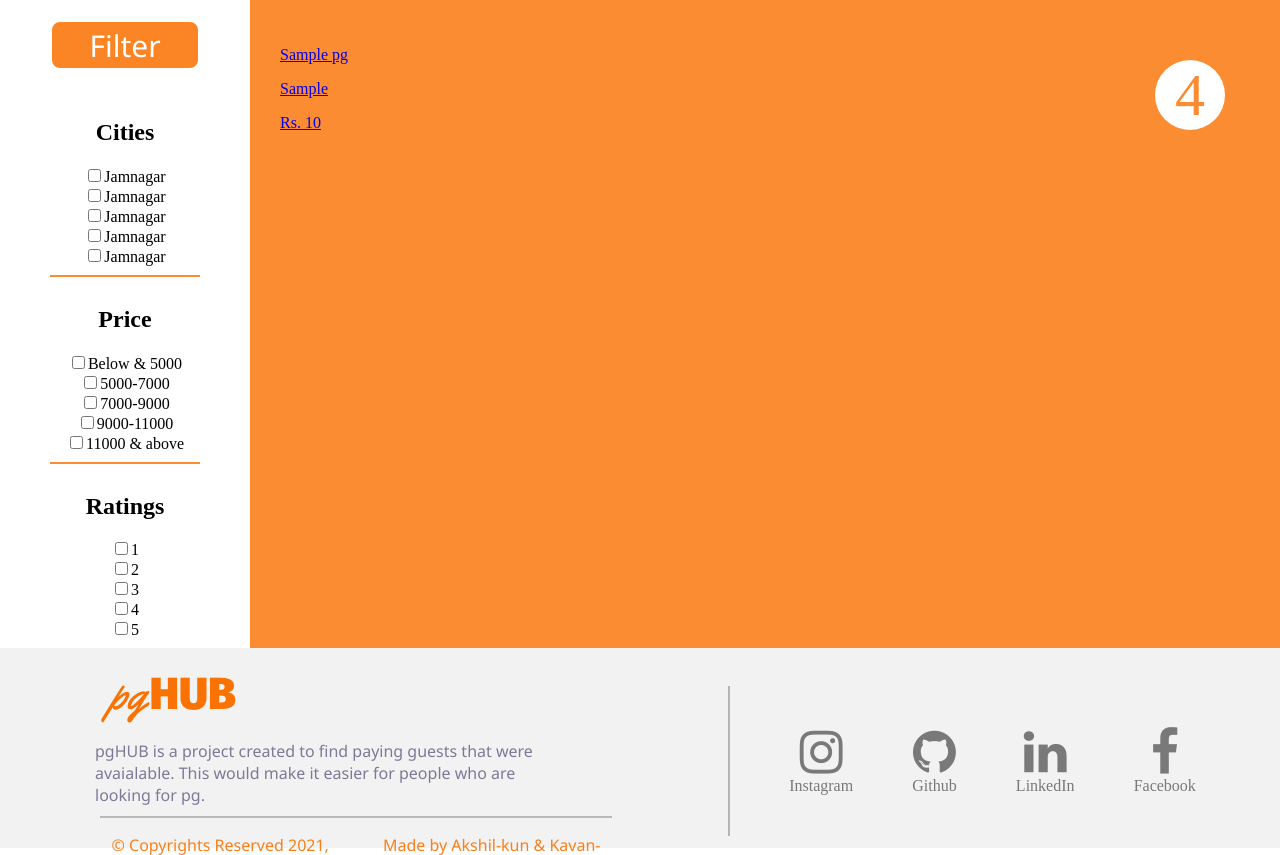
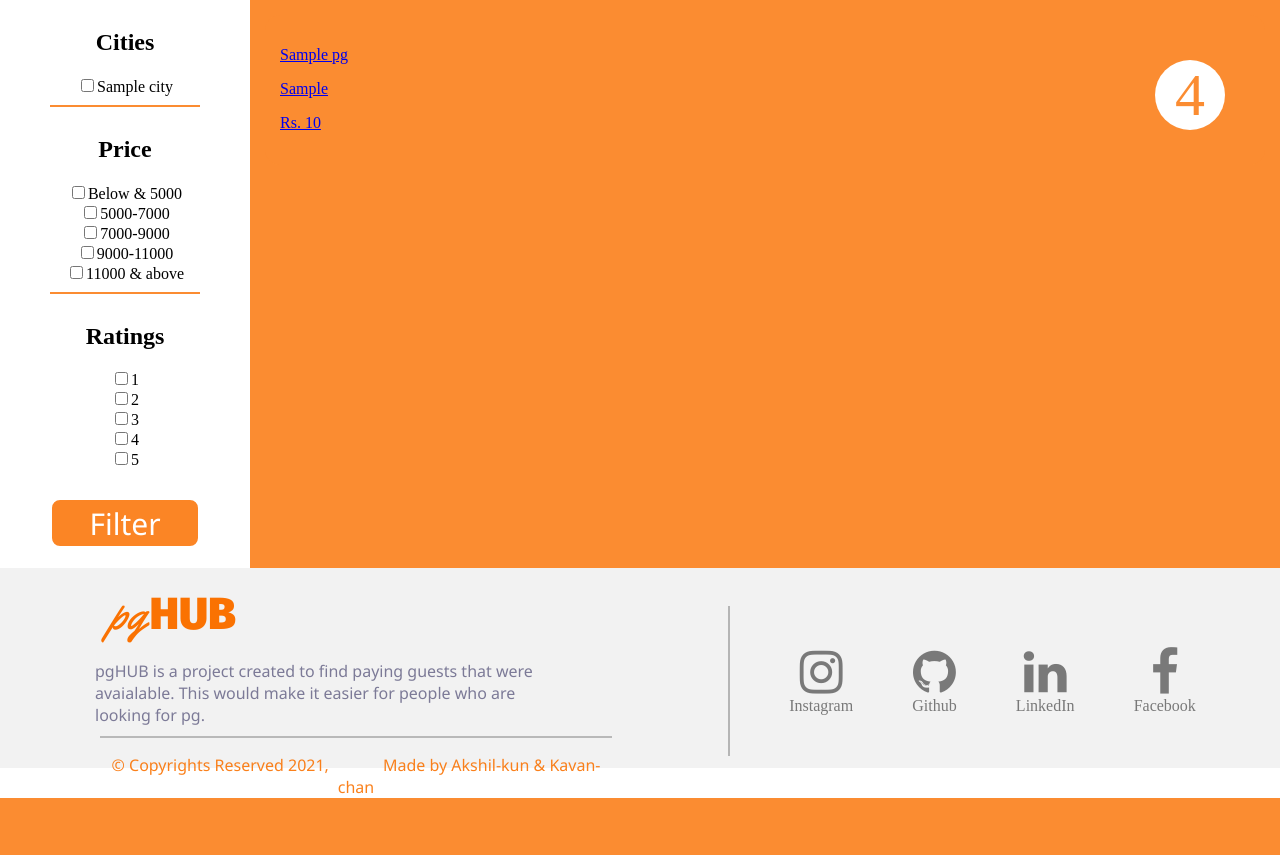
Before and after one commit to kavania2002/pgHUB, a Node server app: template views/search.ejs in a window 1280 px wide. Shown: the part 70-925 px from the top of the page. After the commit the page ends 868 px from the top, so only its background shows below. Run offline with Node 20, Linux system fonts and the light colour scheme; tables that the repository leaves empty hold one stand-in row (values such as "Sample post"); the template is opened without the code that fills it: values that come from a table or form of the project are taken from there, most other values are stand-ins (such as "Sample title", 1, 10 or a date in 2020); some libraries are stand-ins or nearby versions.

Commit message:
Add filter for cities

```diff
--- a/app.js
+++ b/app.js
@@ -277,12 +277,22 @@ app.get("/user/:name", function (req, res) {
 app.get("/search", function (req, res) {
     if (req.isAuthenticated()) {
         Pg.find({}, function (err, pgs) {
-            // console.log(pgs);
-            res.render("search", { meUser: req.user.username, pgs: pgs });
+            var cities = new Set();
+            pgs.forEach(function(pg){
+                cities.add(pg.city);
+            });
+            console.log(cities);
+            res.render("search", { meUser: req.user.username, pgs: pgs, cities : cities });
         });
+
     } else {
         res.redirect("/login");
     }
+});
+
+app.post("/search", function(req, res){
+    const { cities } = req.body;
+    console.log(cities);
 });
 
 app.get("/newpg", function (req, res) {
--- a/views/search.ejs
+++ b/views/search.ejs
@@ -1,15 +1,12 @@
 <%- include('header'); %>
     <main id="search-page">
         <div id="filters">
-            <form method="POST">
-                <button type="submit" id="login-submit">Filter</button>
+            <form method="POST" action="/search">
                 <div id="filter-fields">
                     <h2>Cities</h2>
-                    <div><input type="checkbox">Jamnagar</div>
-                    <div><input type="checkbox">Jamnagar</div>
-                    <div><input type="checkbox">Jamnagar</div>
-                    <div><input type="checkbox">Jamnagar</div>
-                    <div><input type="checkbox">Jamnagar</div>
+                    <% cities.forEach(function(city){ %>
+                        <div><input type="checkbox" value="<%= city %>" name="cities"><%= city %></div>
+                        <% }); %>
                 </div>
                 <div id="filter-fields">
                     <h2>Price</h2>
@@ -27,6 +24,7 @@
                     <div><input type="checkbox">4</div>
                     <div><input type="checkbox">5</div>
                 </div>
+                <button type="submit" id="login-submit">Filter</button>
             </form>
         </div>
         <div id="results">
```
